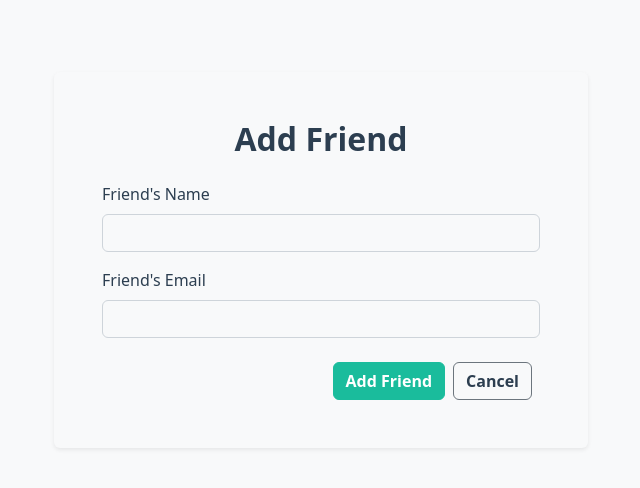
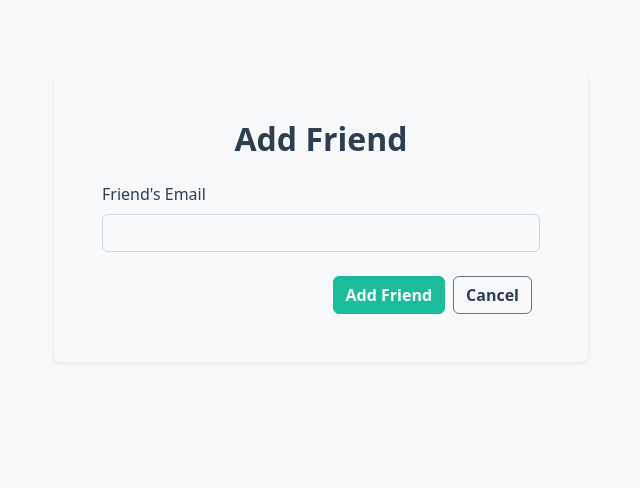
Before and after one commit to MATRIX0719/ExpenseTracker, a Django app: page /tracker/add_friend/ in a window 1280 px wide. Shown: the top 488 px of the page, without its empty margins (319-959 px from the left). Run offline with Django 5.2, Linux system fonts and the light colour scheme.

Commit message:
Removed input name when adding a friend

```diff
--- a/tracker/templates/tracker/add_friend.html
+++ b/tracker/templates/tracker/add_friend.html
@@ -14,11 +14,6 @@
                         {% csrf_token %}
 
                         <div class="mb-3">
-                            <label for="name" class="form-label">Friend's Name</label>
-                            <input type="text" class="form-control" id="name" name="name" required>
-                        </div>
-
-                        <div class="mb-3">
                             <label for="email" class="form-label">Friend's Email</label>
                             <input type="email" class="form-control" id="email" name="friend_email" required>
                         </div>
@@ -26,7 +21,6 @@
                         <div class="mt-4 d-grid gap-2 d-md-flex justify-content-md-end">
                             <button type="submit" class="btn btn-primary">Add Friend</button>
                             <a href="{% url 'friends_dashboard' %}" class="btn btn-outline-secondary me-md-2">Cancel</a>
-
                         </div>
                     </form>
 
--- a/tracker/views.py
+++ b/tracker/views.py
@@ -277,7 +277,6 @@ def friend_details(request, friend_id):
 def add_friend(request):
     if request.method == 'POST':
         friend_email = request.POST.get('friend_email')
-        print('Trying Friend:',friend_email)
         print(UserRegistration.objects.values_list('name','email'))
         try:
             friend_user = UserRegistration.objects.get(email=friend_email)
@@ -289,8 +288,8 @@ def add_friend(request):
             #Send invite email
             try:
                 send_mail(
-                    subject=f"{user.name} is inviting you to 'tracker'",
-                    message=f"{user.name} is inviting you to join 'tracker' to share and manage your expenses together.",
+                    subject=f"{user.name} added you as a friend on 'tracker' ",
+                    message=f"{user.name} has added you as a friend on 'tracker' to share and manage your expenses together.",
                     from_email='yashp07052004@gmail.com',
                     recipient_list=[friend_user.email],
                     fail_silently=True
```
Also changed, not shown: db.sqlite3.
